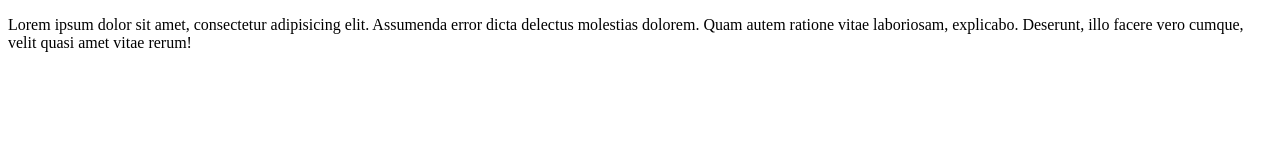
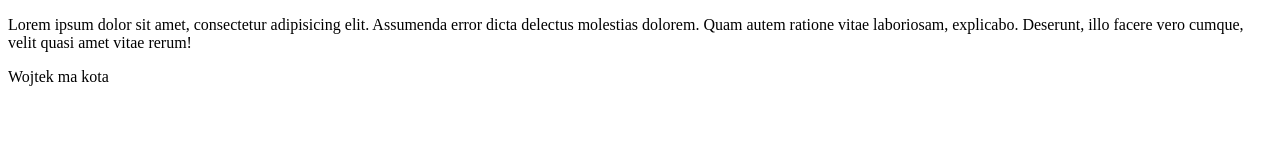
Before and after one commit to agrygoruk/agrygoruk.github.io, a plain HTML site: page index.html in a window 1280 px wide. Drawn offline with Linux system fonts and the light colour scheme.

Commit message:
dodanie drugiego paragrafu

```diff
--- a/index.html
+++ b/index.html
@@ -6,5 +6,6 @@
 </head>
 <body>
     <p>Lorem ipsum dolor sit amet, consectetur adipisicing elit. Assumenda error dicta delectus molestias dolorem. Quam autem ratione vitae laboriosam, explicabo. Deserunt, illo facere vero cumque, velit quasi amet vitae rerum!</p>
+    <p>Wojtek ma kota</p>
 </body>
 </html>
```
